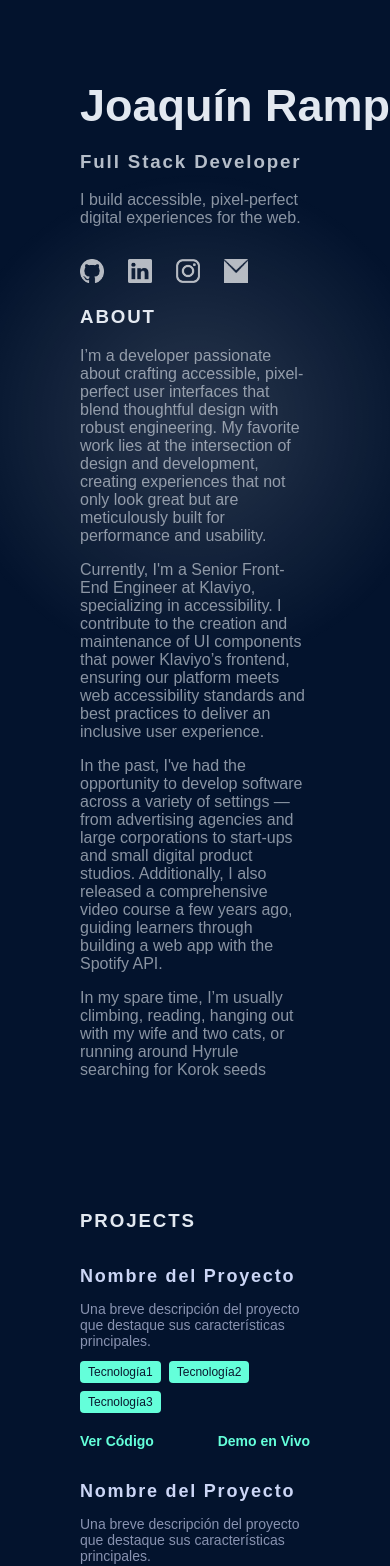
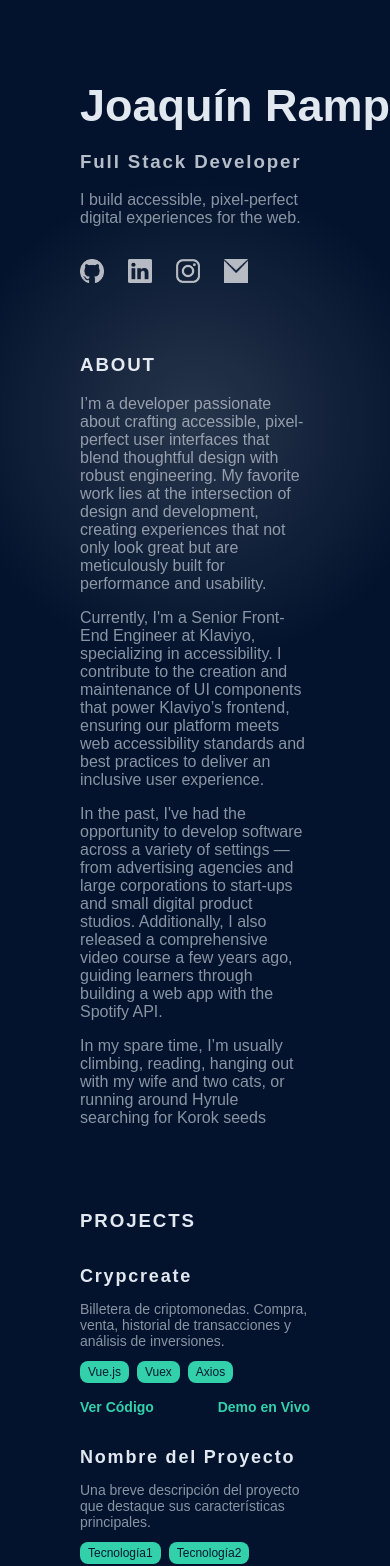
Before and after one commit to JoaRampa/JoaRampa.github.io, a Vue app: page / in a window 390 px wide. Shown: the top 1566 px of the page. Built offline with nearby package versions, Linux system fonts and the light colour scheme; grey boxes are pictures that could not be loaded.

Commit message:
link first project

```diff
--- a/src/App.vue
+++ b/src/App.vue
@@ -120,16 +120,16 @@
     .title {
       position: relative;
       height: auto;
-      justify-content: left;
       padding-left: 0;
       min-width: 350px;
-      width: auto;
+      margin-bottom: 3rem;
     }
 
     .content {
       padding-right: 0;
       margin-left: 0;
       width: 100%;
+      row-gap: 3rem;
     }
 
     .social-links {
--- a/src/components/about.vue
+++ b/src/components/about.vue
@@ -1,12 +1,23 @@
 <template>
-  <p>I’m a developer passionate about crafting accessible, pixel-perfect user interfaces that blend thoughtful design with robust engineering. My favorite work lies at the intersection of design and development, creating experiences that not only look great but are meticulously built for performance and usability.</p>
-  <p>Currently, I'm a Senior Front-End Engineer at Klaviyo, specializing in accessibility. I contribute to the creation and maintenance of UI components that power Klaviyo’s frontend, ensuring our platform meets web accessibility standards and best practices to deliver an inclusive user experience.</p>
-  <p>In the past, I've had the opportunity to develop software across a variety of settings — from advertising agencies and large corporations to start-ups and small digital product studios. Additionally, I also released a comprehensive video course a few years ago, guiding learners through building a web app with the Spotify API.</p>
-  <p>In my spare time, I’m usually climbing, reading, hanging out with my wife and two cats, or running around Hyrule searching for Korok seeds</p>
+  <div class="about">
+    <p>I’m a developer passionate about crafting accessible, pixel-perfect user interfaces that blend thoughtful design with robust engineering. My favorite work lies at the intersection of design and development, creating experiences that not only look great but are meticulously built for performance and usability.</p>
+    <p>Currently, I'm a Senior Front-End Engineer at Klaviyo, specializing in accessibility. I contribute to the creation and maintenance of UI components that power Klaviyo’s frontend, ensuring our platform meets web accessibility standards and best practices to deliver an inclusive user experience.</p>
+    <p>In the past, I've had the opportunity to develop software across a variety of settings — from advertising agencies and large corporations to start-ups and small digital product studios. Additionally, I also released a comprehensive video course a few years ago, guiding learners through building a web app with the Spotify API.</p>
+    <p>In my spare time, I’m usually climbing, reading, hanging out with my wife and two cats, or running around Hyrule searching for Korok seeds</p>
+  </div>
 </template>
 
 <style scoped>
+.about {
+  padding: 0 16px;
+}
 p {
   opacity: 0.6;
 }
+
+@media (max-width: 1000px) {
+  .about {
+    padding: 0;
+  }
+}
 </style>
--- a/src/components/projectCard.vue
+++ b/src/components/projectCard.vue
@@ -1,6 +1,5 @@
 <template>
   <div class="card">
-    <div class="card-image" :style="{ backgroundImage: `url(${image})` }"></div>
     <div class="card-content">
       <h3>{{ title }}</h3>
       <p>{{ description }}</p>
@@ -48,8 +47,7 @@ export default {
 }
 
 .card-content {
-  padding: 16px 0;
-  color: #ccd6f6;
+  padding: 16px;
 }
 
 h3 {
@@ -59,7 +57,7 @@ h3 {
 
 p {
   font-size: 14px;
-  color: #8892b0;
+  opacity: 0.6;
   margin-bottom: 12px;
 }
 
@@ -69,12 +67,11 @@ p {
 
 .tech-tag {
   display: inline-block;
-  background-color: #64ffda;
+  background-color: #32d0ab;
   color: #0a192f;
   padding: 4px 8px;
-  margin-right: 8px;
-  margin-bottom: 8px;
-  border-radius: 4px;
+  margin: 0 8px 4px 0;
+  border-radius: 8px;
   font-size: 12px;
 }
 
@@ -85,7 +82,7 @@ p {
 
 .card-link {
   text-decoration: none;
-  color: #64ffda;
+  color: #32d0ab;
   font-weight: bold;
   font-size: 14px;
 }
@@ -98,5 +95,8 @@ p {
   .card:hover {
     background-color:#03132d;
   }
+  .card-content{
+    padding: 16px 0;
+  }
 }
 </style>
--- a/src/components/projects.vue
+++ b/src/components/projects.vue
@@ -1,9 +1,15 @@
 <template>
   <div class="projects-container">
     <ProjectCard
+      title="Crypcreate"
+      description="Billetera de criptomonedas. Compra, venta, historial de transacciones y análisis de inversiones."
+      :technologies="['Vue.js', 'Vuex', 'Axios']"
+      codeLink="https://github.com/JoaRampa/cryptowallet-vuejs"
+      liveLink="https://lab3-crypcreate.netlify.app/"
+    />
+    <ProjectCard
       title="Nombre del Proyecto"
       description="Una breve descripción del proyecto que destaque sus características principales."
-      image="URL_de_la_imagen_del_proyecto"
       :technologies="['Tecnología1', 'Tecnología2', 'Tecnología3']"
       codeLink="URL_del_repositorio_del_código"
       liveLink="URL_de_la_demo_en_vivo"
@@ -11,15 +17,6 @@
     <ProjectCard
       title="Nombre del Proyecto"
       description="Una breve descripción del proyecto que destaque sus características principales."
-      image="URL_de_la_imagen_del_proyecto"
-      :technologies="['Tecnología1', 'Tecnología2', 'Tecnología3']"
-      codeLink="URL_del_repositorio_del_código"
-      liveLink="URL_de_la_demo_en_vivo"
-    />
-    <ProjectCard
-      title="Nombre del Proyecto"
-      description="Una breve descripción del proyecto que destaque sus características principales."
-      image="URL_de_la_imagen_del_proyecto"
       :technologies="['Tecnología1', 'Tecnología2', 'Tecnología3']"
       codeLink="URL_del_repositorio_del_código"
       liveLink="URL_de_la_demo_en_vivo"
```
